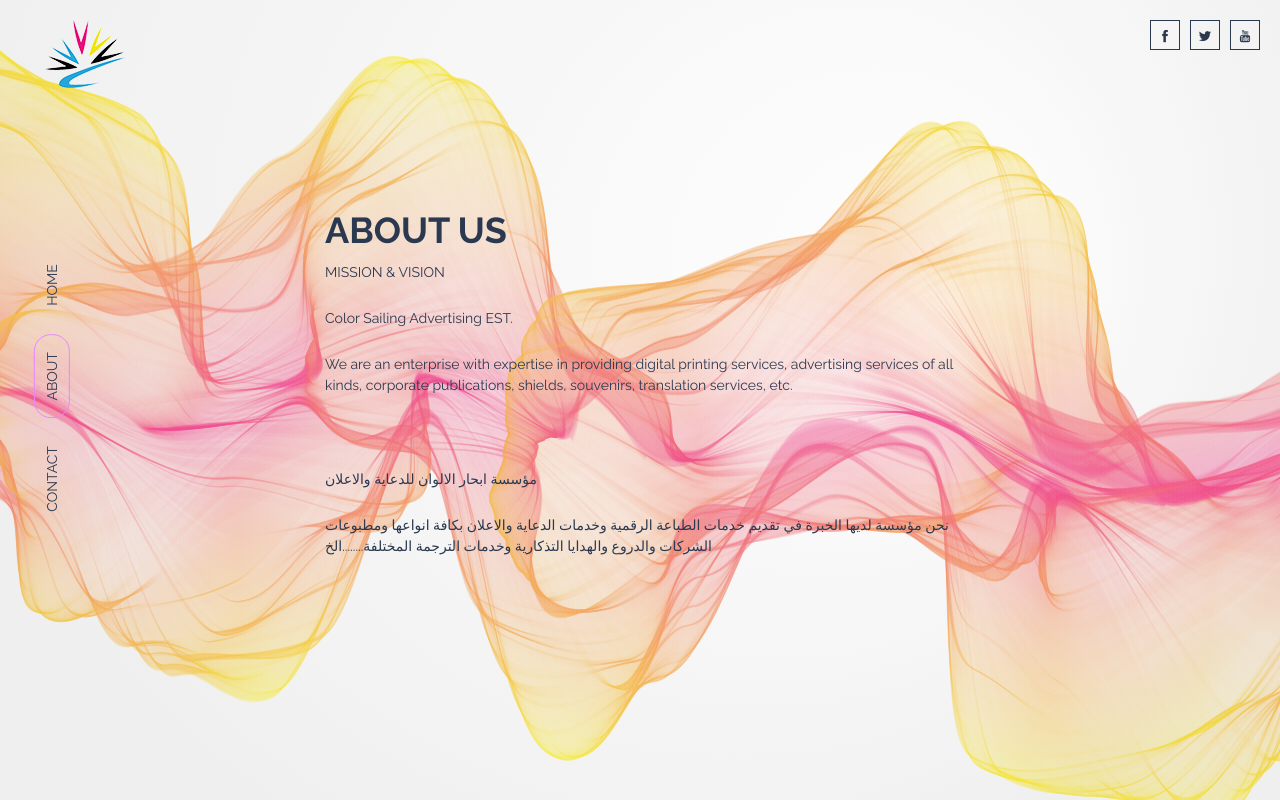
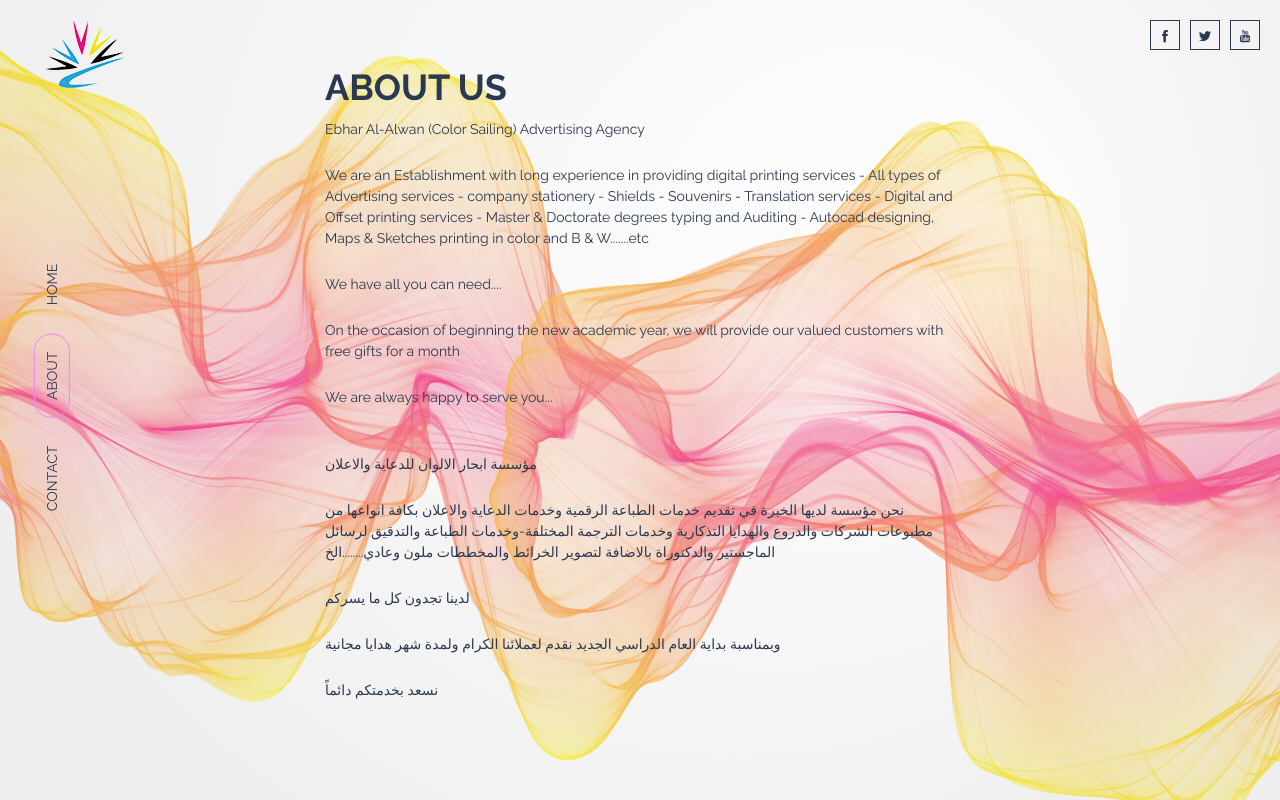
Before and after one commit to colorsailing/colorsailing.github.io, a website: page index.html in a window 1280 px wide. Both pictures are taken after a click on the tab "ABOUT". Drawn offline with Linux system fonts and the light colour scheme; files whose address does not match are found by name.

Commit message:
correct typo about section

```diff
--- a/index.html
+++ b/index.html
@@ -101,14 +101,19 @@
                             <div class="fade tab-pane about-tab" id=about role=tabpanel>
                                 <div class=tab-heading><h2 class=primary-title>About Us</h2></div>
                                 <div class=tab-body>
-                                    <p>MISSION & VISION
-                                       <p>Color Sailing Advertising EST.
-                                    <p>We are an enterprise with expertise in providing digital printing services, advertising services of all kinds, corporate publications, shields, souvenirs, translation services, etc.</p>
+                                    <p>Ebhar Al-Alwan (Color Sailing) Advertising Agency
+                                    <p>We are an Establishment with long experience in providing digital printing services - All types of Advertising services -  company stationery - Shields - Souvenirs - Translation services - Digital and Offset printing services - Master & Doctorate degrees typing and Auditing - Autocad designing, Maps & Sketches printing in color and B & W.......etc
+                                     <p> We have all you can need....
+                                    <p>On the occasion of beginning the new academic year, we will provide our valued customers with free gifts for a month
+
+                                    <p>We are always happy to serve you...
                                     <br>
                                     <br>
                                     <p>مؤسسة ابحار الالوان للدعاية والاعلان
-                                    <p>نحن مؤسسة لديها الخبرة في تقديم خدمات الطباعة الرقمية وخدمات الدعاية والاعلان بكافة انواعها ومطبوعات الشركات والدروع والهدايا التذكارية وخدمات الترجمة المختلفة........الخ
-                                    </p>
+                                    <p>نحن مؤسسة لديها الخبرة في تقديم خدمات الطباعة الرقمية وخدمات الدعاية والاعلان بكافة انواعها من مطبوعات الشركات والدروع والهدايا التذكارية وخدمات الترجمة المختلفة-وخدمات الطباعة والتدقيق لرسائل الماجستير والدكتوراة بالاضافة لتصوير الخرائط والمخططات ملون وعادي........الخ
+                                    <p>لدينا تجدون كل ما يسركم
+                                    <p>                                    وبمناسبة بداية العام الدراسي الجديد نقدم لعملائنا الكرام ولمدة شهر هدايا مجانية
+                                    <p>نسعد بخدمتكم دائماً</p>
                                 </div>
                             </div>
                             <div class="fade tab-pane text-center contact-tab" id=contact role=tabpanel>
```
